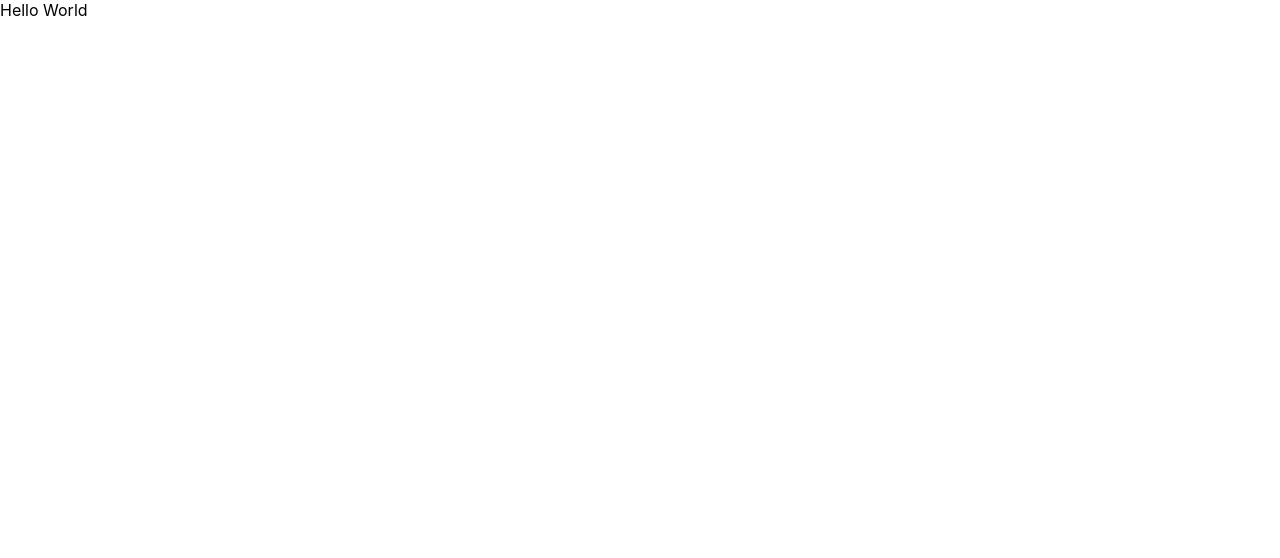
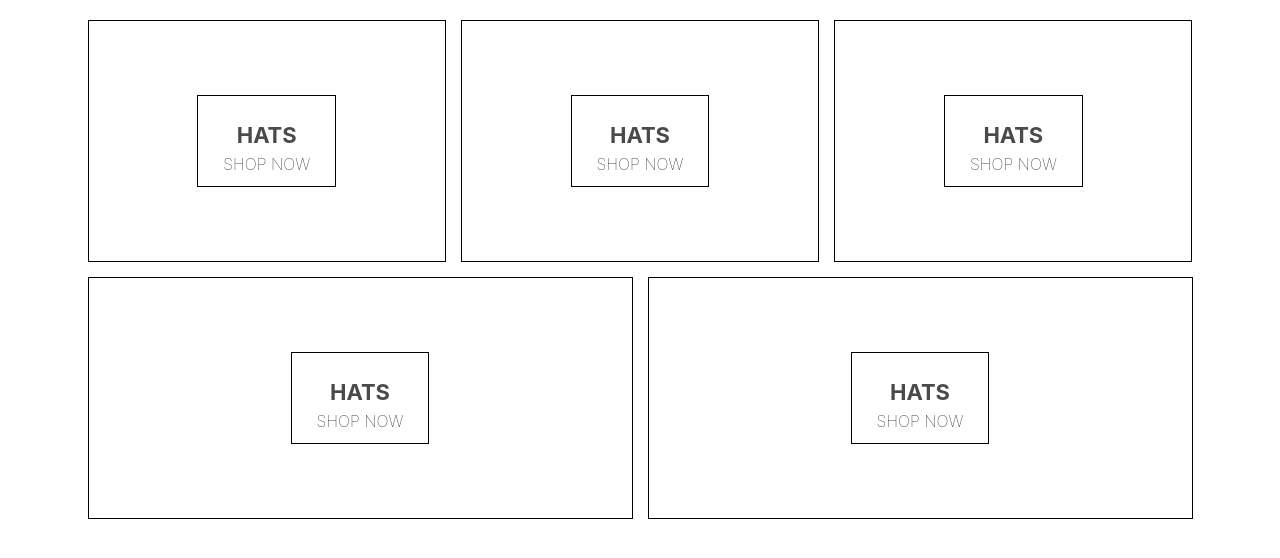
Before and after one commit to shinymimiq/react_course, a React (Create React App) app: page / in a window 1280 px wide. Shown: the top 558 px of the page. Built offline with nearby package versions, Linux system fonts and the light colour scheme.

Commit message:
Init and add home page

```diff
--- a/package.json
+++ b/package.json
@@ -6,6 +6,7 @@
     "@testing-library/jest-dom": "^5.11.4",
     "@testing-library/react": "^11.1.0",
     "@testing-library/user-event": "^12.1.10",
+    "node-sass": "^5.0.0",
     "react": "^17.0.2",
     "react-dom": "^17.0.2",
     "react-scripts": "4.0.3",
--- a/src/App.js
+++ b/src/App.js
@@ -1,10 +1,11 @@
 import React from 'react';
 import './App.css';
+import HomePage from './homepage.component';
 
 function App() {
   return (
     <div>
-      Hello World
+      <HomePage/>
     </div>
   );
 }
--- /dev/null
+++ b/src/homepage.component.jsx
@@ -0,0 +1,45 @@
+import React from 'react'
+
+import './homepage.styles.scss'
+
+const HomePage = () => {
+  return (
+    <div className='homepage'>
+      <div className='directory-menu'>
+        <div className='menu-item'>
+          <div className='content'>
+            <h1 className='title'>HATS</h1>
+            <span className='subtitle'>SHOP NOW</span>
+          </div>
+        </div>
+        <div className='menu-item'>
+          <div className='content'>
+            <h1 className='title'>HATS</h1>
+            <span className='subtitle'>SHOP NOW</span>
+          </div>
+        </div>
+        <div className='menu-item'>
+          <div className='content'>
+            <h1 className='title'>HATS</h1>
+            <span className='subtitle'>SHOP NOW</span>
+          </div>
+        </div>
+        <div className='menu-item'>
+          <div className='content'>
+            <h1 className='title'>HATS</h1>
+            <span className='subtitle'>SHOP NOW</span>
+          </div>
+        </div>
+        <div className='menu-item'>
+          <div className='content'>
+            <h1 className='title'>HATS</h1>
+            <span className='subtitle'>SHOP NOW</span>
+          </div>
+        </div>
+      </div>
+
+    </div>
+  )
+}
+
+export default HomePage
--- /dev/null
+++ b/src/homepage.styles.scss
@@ -0,0 +1,54 @@
+.homepage {
+  display: flex;
+  flex-direction: column;
+  align-items: center;
+  padding: 20px 80px;
+}
+
+.directory-menu {
+  width: 100%;
+  display: flex;
+  flex-wrap: wrap;
+  justify-content: space-between;
+}
+
+.menu-item {
+  min-width: 30%;
+  height: 240px;
+  flex: 1 1 auto;
+  display: flex;
+  align-items: center;
+  justify-content: center;
+  border: 1px solid black;
+  margin: 0 7.5px 15px;
+
+  &:first-child {
+    margin-right: 7.5px;
+  }
+
+  &:last-child {
+    margin-left: 7.5px;
+  }
+
+  .content {
+    height: 90px;
+    padding: 0 25px;
+    display: flex;
+    flex-direction: column;
+    align-items: center;
+    justify-content: center;
+    border: 1px solid black;
+
+    .title {
+      font-weight: bold;
+      margin-bottom: 6px;
+      font-size: 22px;
+      color: #4a4a4a;
+    }
+
+    .subtitle {
+      font-weight: lighter;
+      font-size: 16px;
+    }
+  }
+}
```
Also changed, not shown: 1 other file (tests, documents, lock files or other folders).
